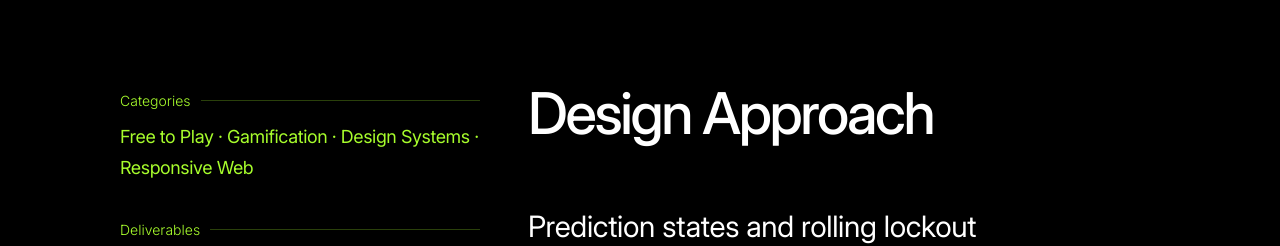
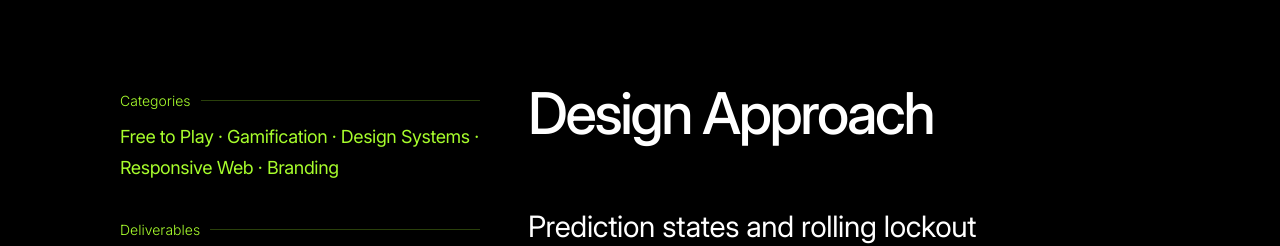
Before and after one commit to Arturomartint/JorgeMartin, a plain HTML site: page work/tab/index.html in a window 1280 px wide. Shown: the part 2400-2646 px from the top of the page. Drawn offline with Linux system fonts and the light colour scheme.

Commit message:
Add Branding to TAB categories

```diff
--- a/work/tab/index.html
+++ b/work/tab/index.html
@@ -139,7 +139,7 @@
       <p>Building white and dark mode from a single component library reinforced something that applies to every complex product: tokens and semantic colour systems aren't overhead. They're what makes scale possible without quality decay.</p>
       </div>
       <dl class="facts">
-        <div><dt>Categories</dt><dd>Free to Play · Gamification · Design Systems · Responsive Web</dd></div>
+        <div><dt>Categories</dt><dd>Free to Play · Gamification · Design Systems · Responsive Web · Branding</dd></div>
         <div><dt>Deliverables</dt><dd>UI Kit · Design System · Component Specs · White &amp; Dark Mode · Mobile Web</dd></div>
         <div><dt>Sports covered</dt><dd>AFL · NRL · Horse Racing · Greyhounds · Special Events</dd></div>
         <div><dt>Design outcome</dt><dd>End-to-end responsive platform with dual-mode design system</dd></div>
```
